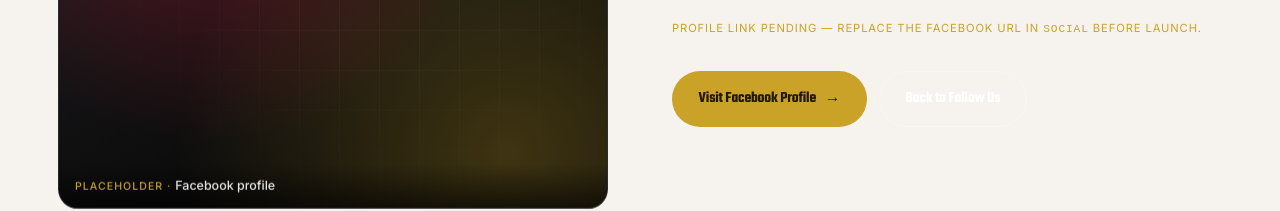
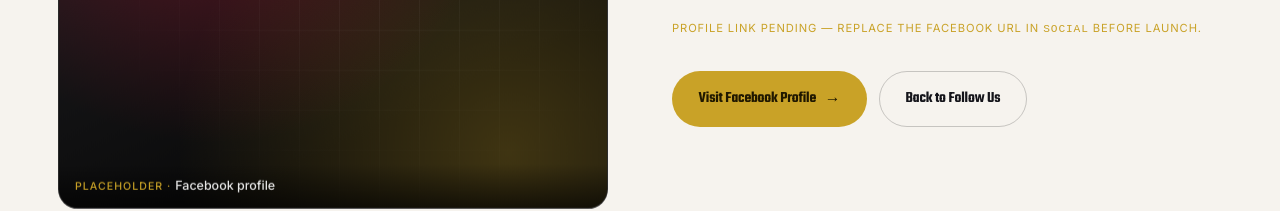
Before and after one commit to FuzzyAges14/UBBA_Web, a React (Vite) app: page /follow-us/facebook in a window 1280 px wide. Shown: the part 731-942 px from the top of the page. Built offline with nearby package versions, Linux system fonts and the light colour scheme.

Commit message:
Fix Follow Us back-button contrast on light sections
Co-authored-by: FuzzyAges14 <FuzzyAges14@users.noreply.github.com>

```diff
--- a/src/pages/SocialFeed.tsx
+++ b/src/pages/SocialFeed.tsx
@@ -58,7 +58,7 @@ export default function SocialFeed() {
               >
                 Visit {network.label} Profile <span className="btn__arrow">→</span>
               </a>
-              <Link to="/follow-us" className="btn btn--ghost">
+              <Link to="/follow-us" className="btn btn--outline">
                 Back to Follow Us
               </Link>
             </div>
```
